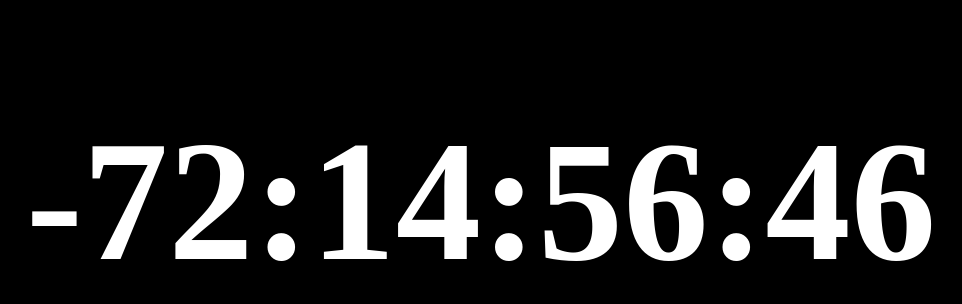
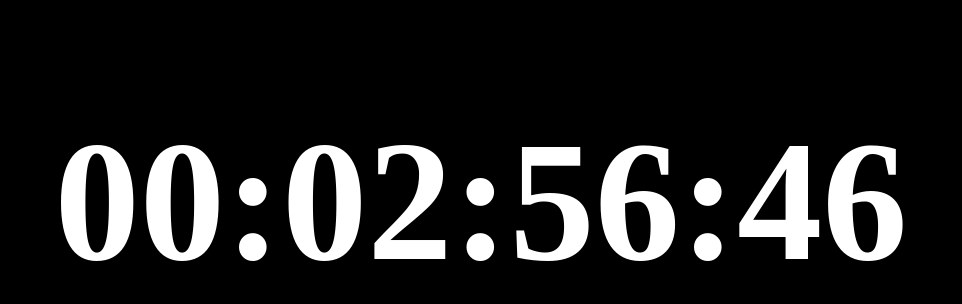
Before and after one commit to joaoguilhermess/Projeto-T, a plain HTML site: page index.html in a window 1280 px wide. Shown: the part 198-502 px from the top of the page, without its empty margins (159-1121 px from the left). Drawn offline with Linux system fonts and the light colour scheme; a web font is replaced by a local one.

Commit message:
Add files via upload

```diff
--- a/index.html
+++ b/index.html
@@ -58,7 +58,9 @@
 
 	var clock = document.querySelector(".clock");
 
-	var b = new Date(2023, (11 - 1), 5, 12, 0, 0, 0).getTime();
+	// var b = new Date(year, (month - 1), day, hour, minute, second, millisecond).getTime();
+
+	var b = new Date(2024, (1 - 1), 16, 0, 0, 0, 0).getTime();
 
 	function update() {
 		var l = b - Date.now();
```
